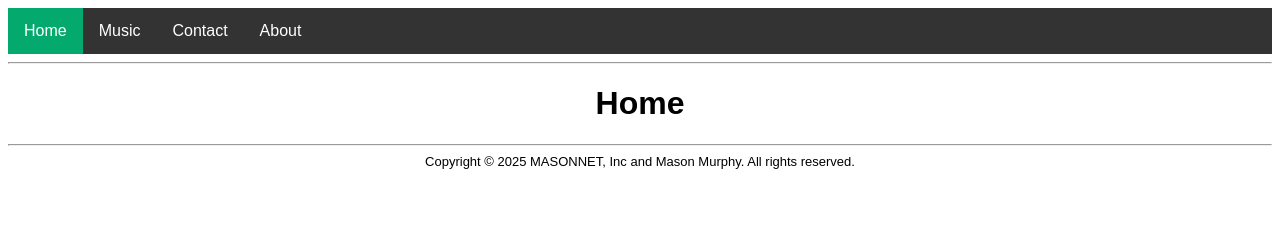
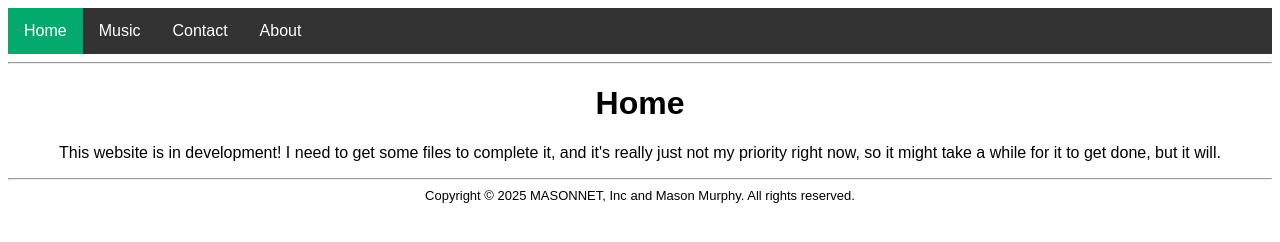
Before and after one commit to masonnetincusa/mdawg, a plain HTML site: page index.html in a window 1280 px wide. Drawn offline with Linux system fonts and the light colour scheme.

Commit message:
Update index.html

```diff
--- a/index.html
+++ b/index.html
@@ -45,6 +45,7 @@ li a:hover:not(.active) {
 </center>
   <hr>
  <center><h1>Home</h1></center>
+  <center><p>This website is in development! I need to get some files to complete it, and it's really just not my priority right now, so it might take a while for it to get done, but it will.</p></center>
   <hr>
   <center><font size="2">Copyright &copy; 2025 MASONNET, Inc and Mason Murphy. All rights reserved.</font></center>
 </html>
```
